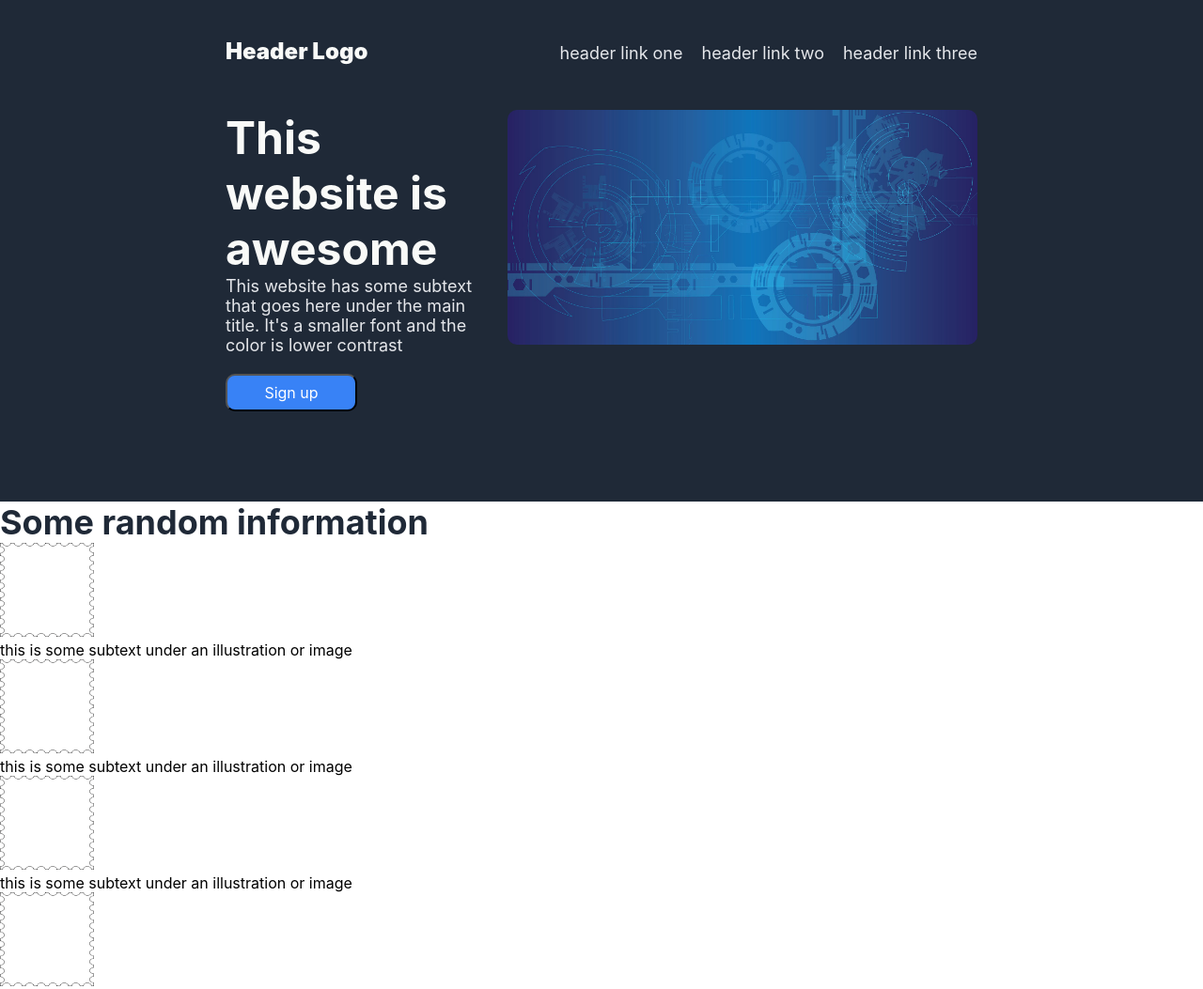
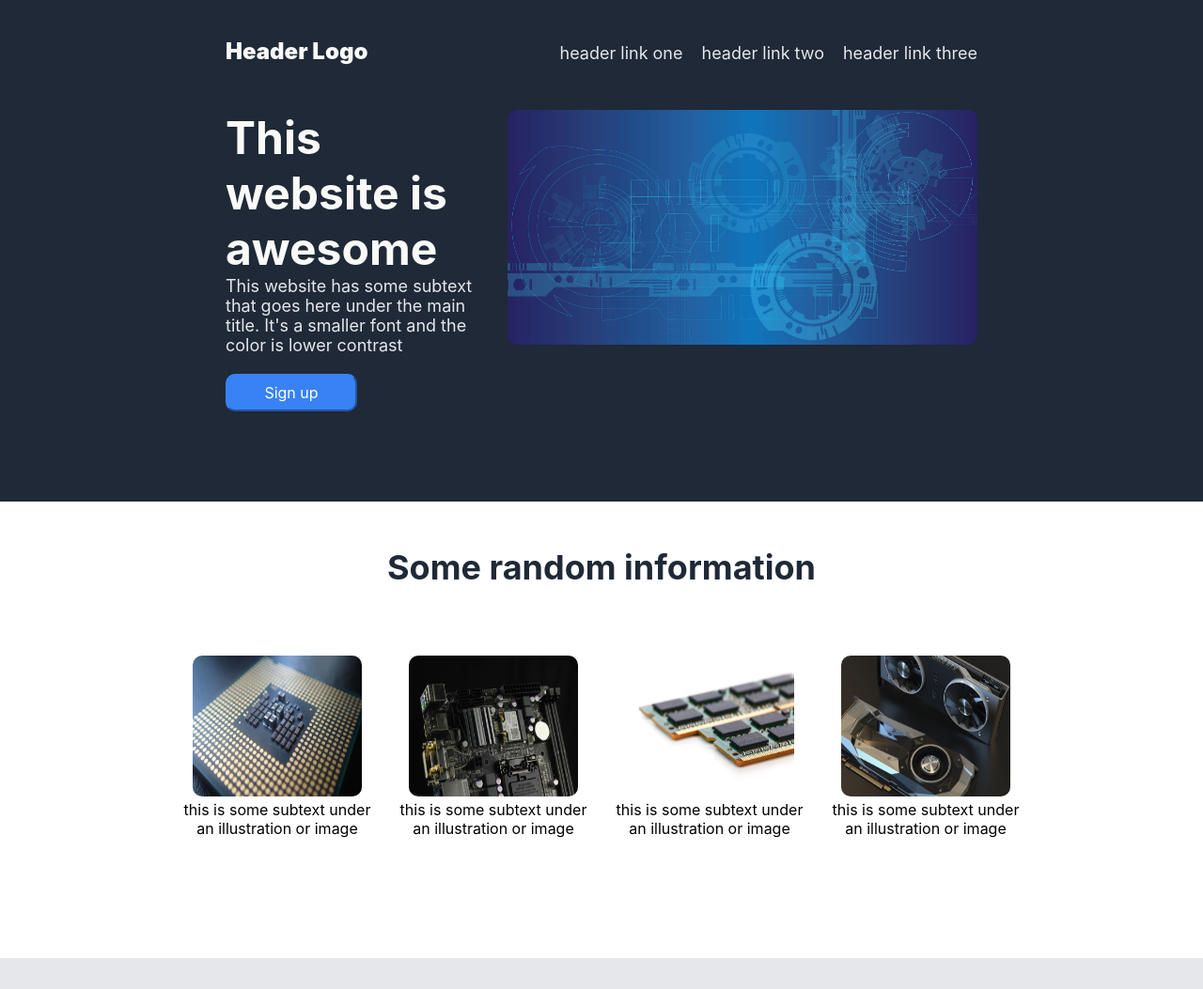
Before and after one commit to sisonnikolai/landing-page, a plain HTML site: page index.html in a window 1280 px wide. Shown: the top 1053 px of the page at 94% size. Drawn offline with Linux system fonts and the light colour scheme.

Commit message:
Update info content and alignment

```diff
--- a/index.html
+++ b/index.html
@@ -49,19 +49,19 @@
             </div>
             <div class="info-content">
                 <div class="info-item">
-                    <img class="info-img" src="images/stamp.png" alt="placeholder">
+                    <img src="images/cpu.jpg" alt="placeholder">
                     <div class="text">this is some subtext under an illustration or image</div>
                 </div>
                 <div class="info-item">
-                    <img class="info-img" src="images/stamp.png" alt="placeholder">
+                    <img src="images/motherboard.jpg" alt="placeholder">
                     <div class="text">this is some subtext under an illustration or image</div>
                 </div>
                 <div class="info-item">
-                    <img class="info-img" src="images/stamp.png" alt="placeholder">
+                    <img src="images/ram.jpg" alt="placeholder">
                     <div class="text">this is some subtext under an illustration or image</div>
                 </div>
                 <div class="info-item">
-                    <img class="info-img" src="images/stamp.png" alt="placeholder">
+                    <img src="images/gpu.jpg" alt="placeholder">
                     <div class="text">this is some subtext under an illustration or image</div>
                 </div>
             </div>
--- a/styles.css
+++ b/styles.css
@@ -49,7 +49,6 @@ button {
     gap: 20px;
 }
 
-
 .header-info {
     display: flex;
     justify-content: space-between;
@@ -75,6 +74,10 @@ button {
     margin-bottom: 20px;
 }
 
+.header-button {
+    border-color: #3882F6;
+}
+
 .right {
 }
 
@@ -87,15 +90,37 @@ button {
     border-radius: 10px;
 }
 
+.info {
+    display: flex;
+    flex-direction: column;
+    align-items: center;
+    margin-top: 3em;
+    margin-bottom: 8em;
+}
+
 .info-title {
     font-size: 36px;
     font-weight: bolder;
     color: #1F2937;
+    text-align: center;
+    margin-bottom: 2em;
 }
 
-.info-img {
-    height: 100px;
-    width: 100px;
+.info-content {
+    display: flex;
+    gap: 30px;
+    justify-content: center;
+}
+
+.info-item {
+    max-width: 200px;
+    text-align: center;
+}
+
+.info-item img {
+    height: 150px;
+    width: 180px;
+    border-radius: 10px;
 }
 
 .quote {
```
Also changed, not shown: images/cpu.jpg (added), images/gpu.jpg (added), images/motherboard.jpg (added), images/ram.jpg (added).
